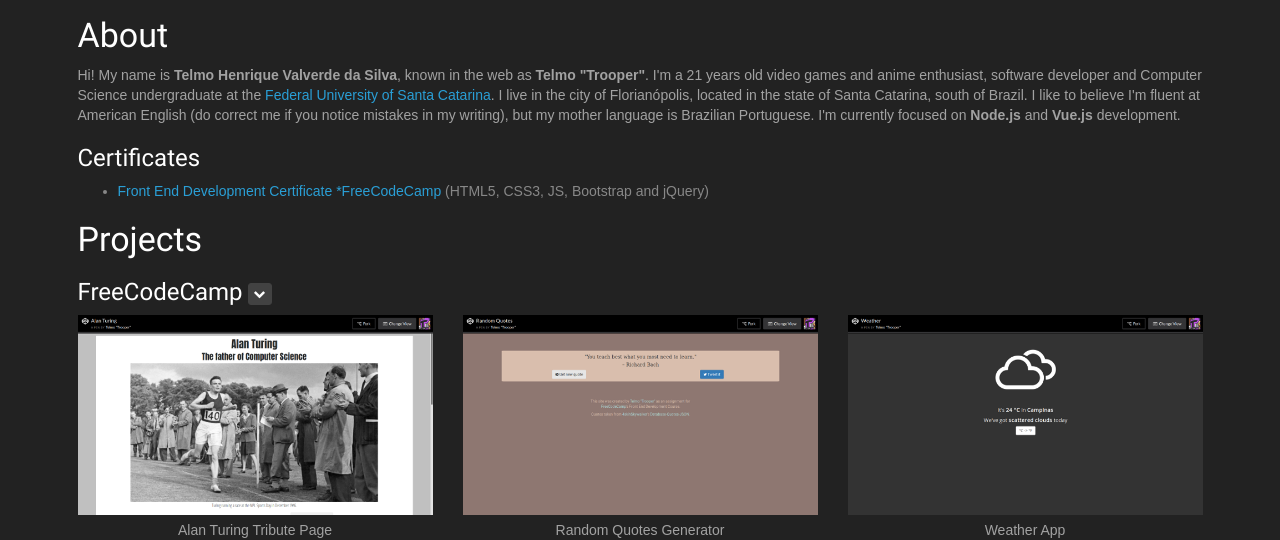
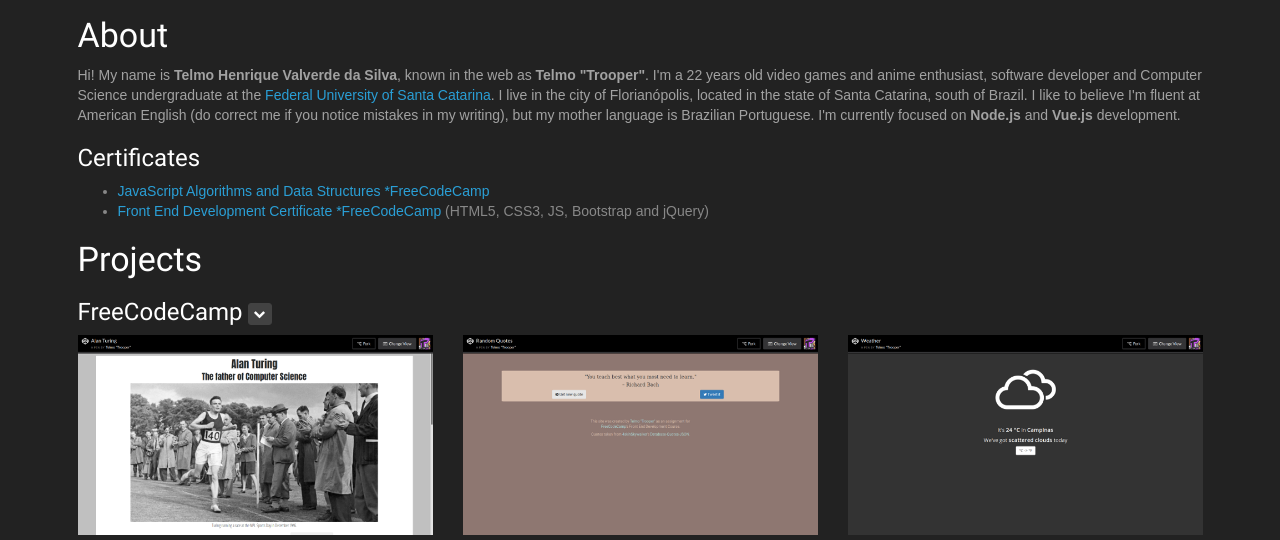
Before and after one commit to telmotrooper/telmotrooper.github.io, a plain HTML site: page index.html in a window 1280 px wide. Shown: the part 271-811 px from the top of the page. Drawn offline with Linux system fonts and the light colour scheme; a web font is replaced by a local one.

Commit message:
Update index.html

```diff
--- a/index.html
+++ b/index.html
@@ -47,10 +47,11 @@
 		</div>
 		<div class="content animated slideInUp">
 			<h3 id="about">About</h3>
-			<p>Hi! My name is <strong>Telmo Henrique Valverde da Silva</strong>, known in the web as <strong>Telmo "Trooper"</strong>. I'm a 21 years old video games and anime enthusiast, software developer and Computer Science undergraduate at the <a href="http://ufsc.br/" target="_blank">Federal University of Santa Catarina</a>. I live in the city of Florianópolis, located in the state of Santa Catarina, south of Brazil. I like to believe I'm fluent at American English (do correct me if you notice mistakes in my writing), but my mother language is Brazilian Portuguese. I'm currently focused on <strong>Node.js</strong> and <strong>Vue.js</strong> development.</p>
+			<p>Hi! My name is <strong>Telmo Henrique Valverde da Silva</strong>, known in the web as <strong>Telmo "Trooper"</strong>. I'm a 22 years old video games and anime enthusiast, software developer and Computer Science undergraduate at the <a href="http://ufsc.br/" target="_blank">Federal University of Santa Catarina</a>. I live in the city of Florianópolis, located in the state of Santa Catarina, south of Brazil. I like to believe I'm fluent at American English (do correct me if you notice mistakes in my writing), but my mother language is Brazilian Portuguese. I'm currently focused on <strong>Node.js</strong> and <strong>Vue.js</strong> development.</p>
 			<h4>Certificates</h4>
 			<ul>
-				<li><a href="https://www.freecodecamp.org/telmotrooper/front-end-certification" target="_blank">Front End Development Certificate *FreeCodeCamp</a> (HTML5, CSS3, JS, Bootstrap and jQuery)</li>
+				<li><a href="https://www.freecodecamp.org/certification/telmotrooper/javascript-algorithms-and-data-structures" target="_blank">JavaScript Algorithms and Data Structures *FreeCodeCamp</a></li>
+				<li><a href="https://www.freecodecamp.org/certification/telmotrooper/legacy-front-end" target="_blank">Front End Development Certificate *FreeCodeCamp</a> (HTML5, CSS3, JS, Bootstrap and jQuery)</li>
 			</ul>
 			<h3 id="projects">Projects</h3>
 			<div class="vertical-align">
```
